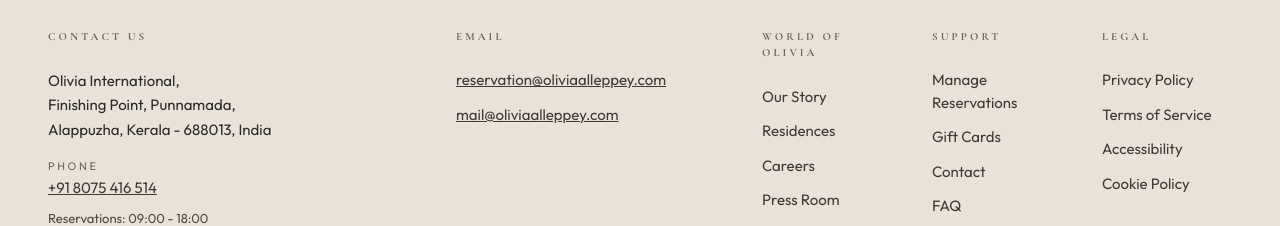
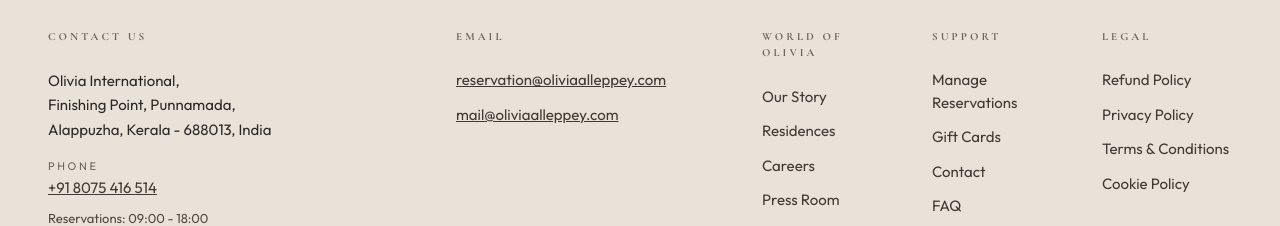
Before and after one commit to oliviaalleppey/main, a Next.js app: page /membership in a window 1280 px wide. Shown: the part 4284-4510 px from the top of the page. Built offline with nearby package versions, Linux system fonts and the light colour scheme; no server answers; the database is empty; a web font is replaced by a local one.

Commit message:
feat: add cookie consent banner and update footer legal links

```diff
--- a/components/layout/frontend-layout.tsx
+++ b/components/layout/frontend-layout.tsx
@@ -1,6 +1,7 @@
 'use client';
 
 import { usePathname } from 'next/navigation';
+import CookieConsentBanner from './cookie-consent-banner';
 import RosewoodHeader from './rosewood-header';
 import RosewoodFooter from './rosewood-footer';
 
@@ -25,6 +26,7 @@ export default function FrontendLayout({ children }: FrontendLayoutProps) {
                 {children}
             </div>
             <RosewoodFooter />
+            <CookieConsentBanner />
         </div>
     );
 }
--- a/components/layout/rosewood-footer.tsx
+++ b/components/layout/rosewood-footer.tsx
@@ -100,10 +100,10 @@ export default function RosewoodFooter() {
                         <div className="hidden md:block">
                             <h4 className="text-[11px] uppercase tracking-[0.28em] text-[#6B645C] mb-6">Legal</h4>
                             <ul className="space-y-3 text-[15px] text-[#403A35]">
-                                <li><Link href="#" className="hover:text-[var(--text-dark)] transition-colors">Privacy Policy</Link></li>
-                                <li><Link href="#" className="hover:text-[var(--text-dark)] transition-colors">Terms of Service</Link></li>
-                                <li><Link href="#" className="hover:text-[var(--text-dark)] transition-colors">Accessibility</Link></li>
-                                <li><Link href="#" className="hover:text-[var(--text-dark)] transition-colors">Cookie Policy</Link></li>
+                                <li><Link href="/refund-policy" className="hover:text-[var(--text-dark)] transition-colors">Refund Policy</Link></li>
+                                <li><Link href="/privacy" className="hover:text-[var(--text-dark)] transition-colors">Privacy Policy</Link></li>
+                                <li><Link href="/terms" className="hover:text-[var(--text-dark)] transition-colors">Terms &amp; Conditions</Link></li>
+                                <li><Link href="/privacy#cookies" className="hover:text-[var(--text-dark)] transition-colors">Cookie Policy</Link></li>
                             </ul>
                         </div>
                     </div>
@@ -113,10 +113,10 @@ export default function RosewoodFooter() {
                 <div className="lg:hidden mb-10">
                     <h4 className="text-[11px] uppercase tracking-[0.28em] text-[#6B645C] mb-6">Legal</h4>
                     <ul className="grid grid-cols-2 gap-y-3 text-[15px] text-[#403A35]">
-                        <li><Link href="#" className="hover:text-[var(--text-dark)] transition-colors">Privacy Policy</Link></li>
-                        <li><Link href="#" className="hover:text-[var(--text-dark)] transition-colors">Terms of Service</Link></li>
-                        <li><Link href="#" className="hover:text-[var(--text-dark)] transition-colors">Accessibility</Link></li>
-                        <li><Link href="#" className="hover:text-[var(--text-dark)] transition-colors">Cookie Policy</Link></li>
+                        <li><Link href="/refund-policy" className="hover:text-[var(--text-dark)] transition-colors">Refund Policy</Link></li>
+                        <li><Link href="/privacy" className="hover:text-[var(--text-dark)] transition-colors">Privacy Policy</Link></li>
+                        <li><Link href="/terms" className="hover:text-[var(--text-dark)] transition-colors">Terms &amp; Conditions</Link></li>
+                        <li><Link href="/privacy#cookies" className="hover:text-[var(--text-dark)] transition-colors">Cookie Policy</Link></li>
                     </ul>
                 </div>
 
```
